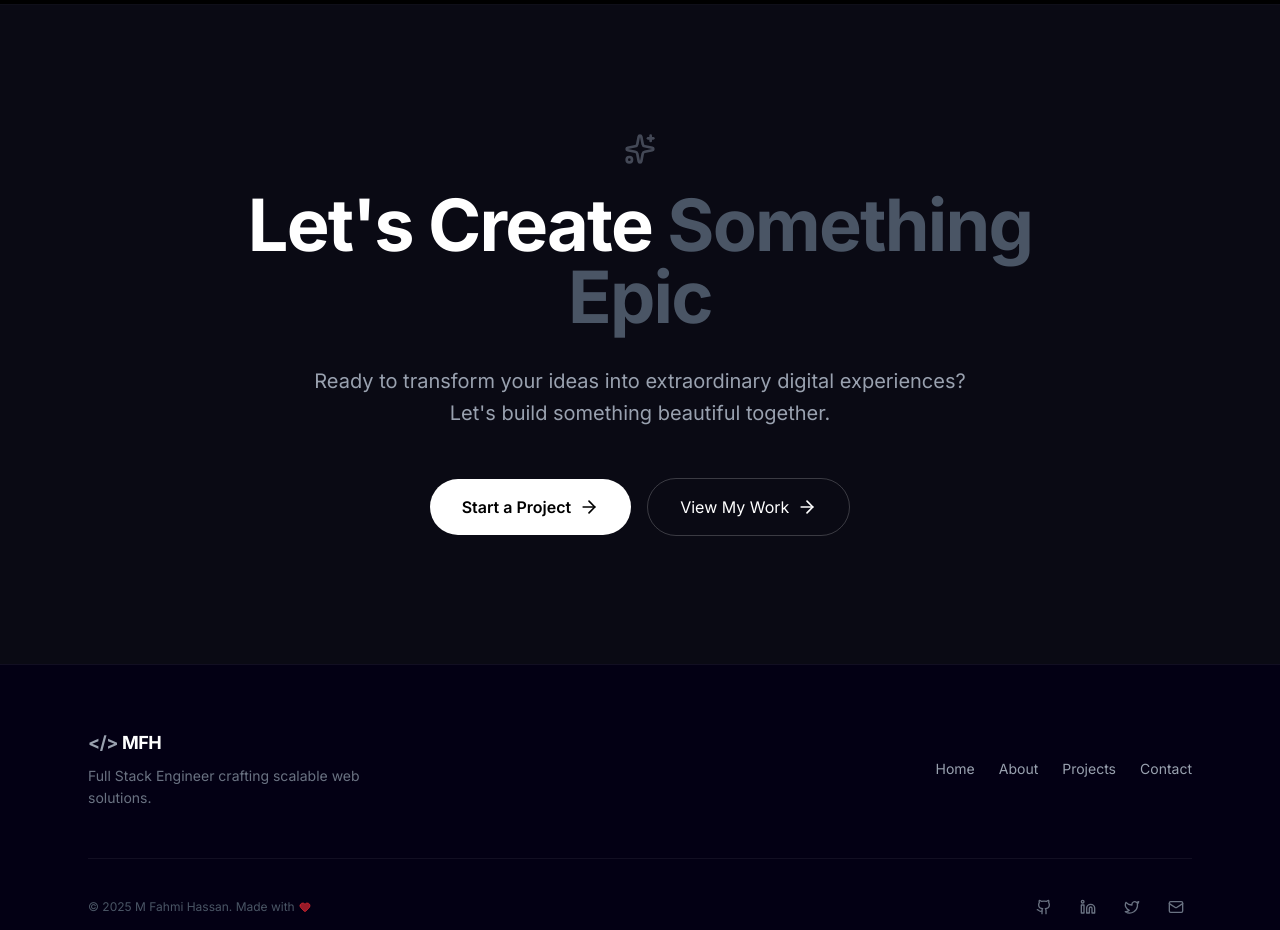
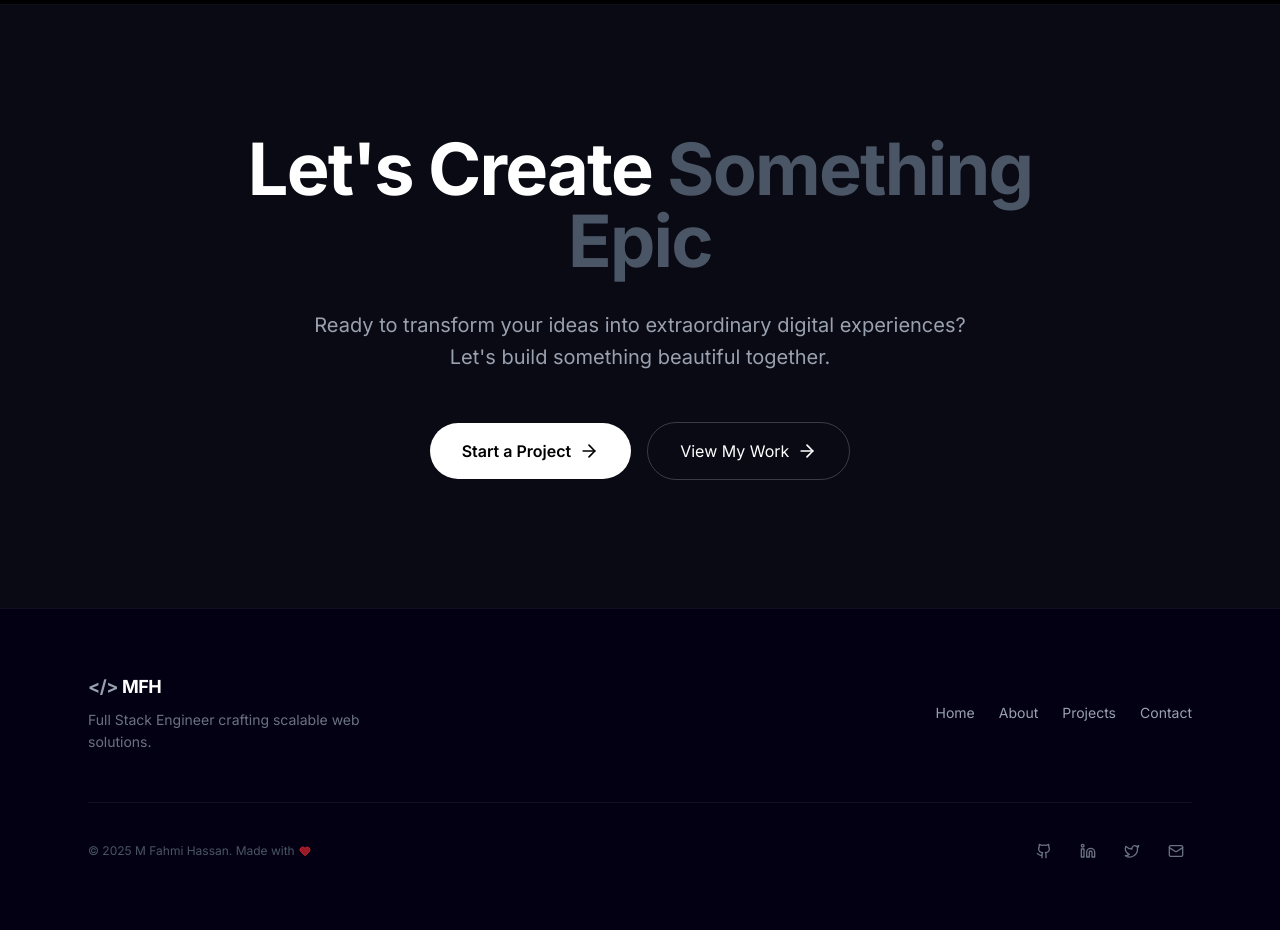
Before and after one commit to TheFahmi/my-portfolio, a Next.js app: page /en in a window 1280 px wide. Shown: the part 1380-2310 px from the top of the page. Built offline with nearby package versions, Linux system fonts and the light colour scheme; no server answers.

Commit message:
refactor: remove unused Sparkles icon and its import from CTASection.

```diff
--- a/src/components/sections/CTASection.tsx
+++ b/src/components/sections/CTASection.tsx
@@ -1,5 +1,5 @@
 import { Link } from '../../../i18n/navigation';
-import { ArrowRight, Sparkles } from 'lucide-react';
+import { ArrowRight } from 'lucide-react';
 import { useTranslations } from 'next-intl';
 
 export default function CTASection() {
@@ -8,10 +8,6 @@ export default function CTASection() {
   return (
     <section className="py-32 px-6 bg-[#0a0a14] border-t border-white/[0.02]">
       <div className="max-w-4xl mx-auto text-center flex flex-col items-center overflow-hidden">
-        <div className="text-gray-500 mb-6 flex justify-center">
-          <Sparkles className="w-8 h-8 opacity-60" />
-        </div>
-
         <h2 className="text-3xl sm:text-5xl md:text-7xl font-bold mb-8 tracking-tight">
           <span className="text-white">{t('ctaTitle1')}</span>{' '}
           <span className="text-gray-600">{t('ctaTitle2')}</span>
```
